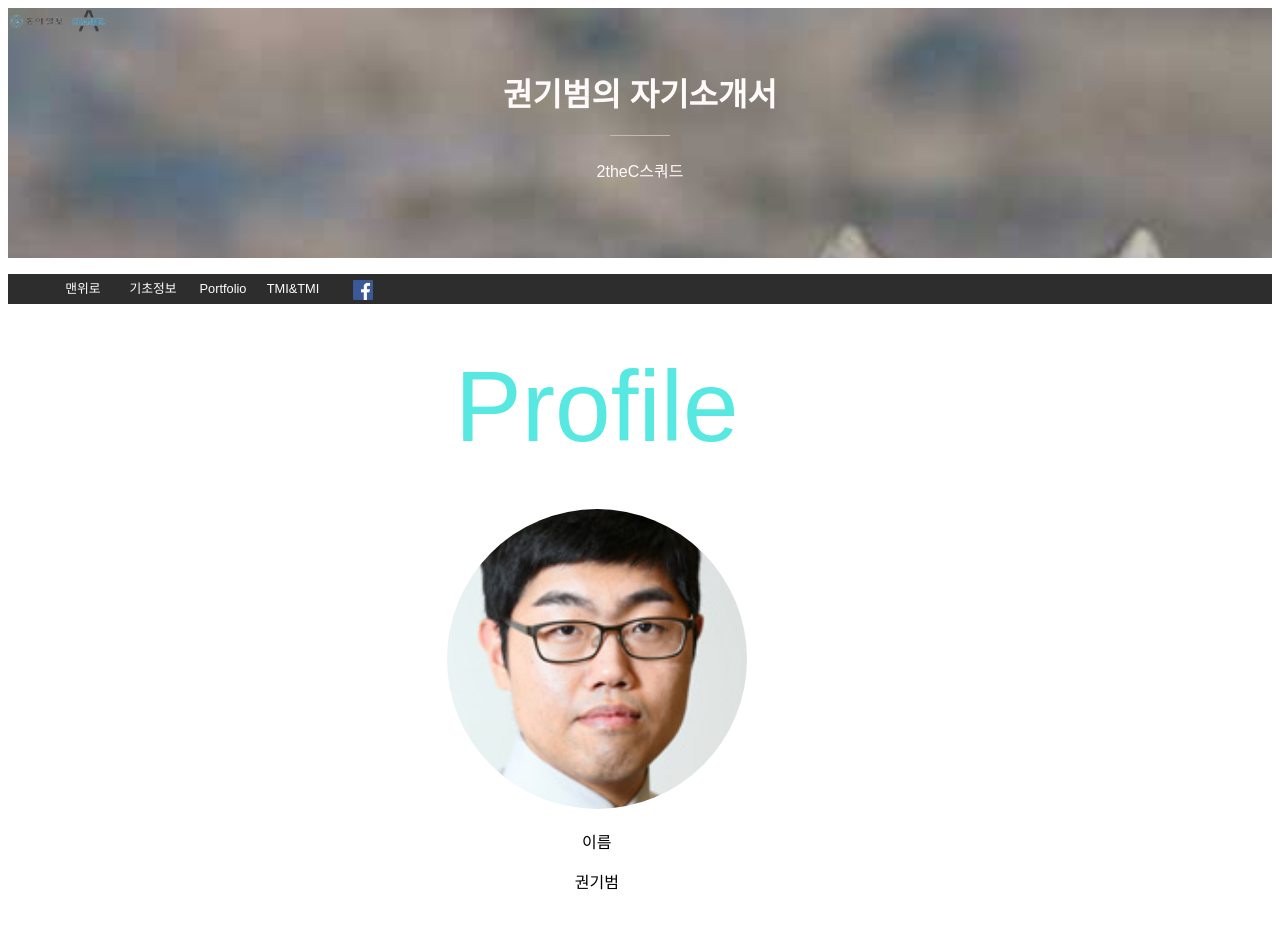
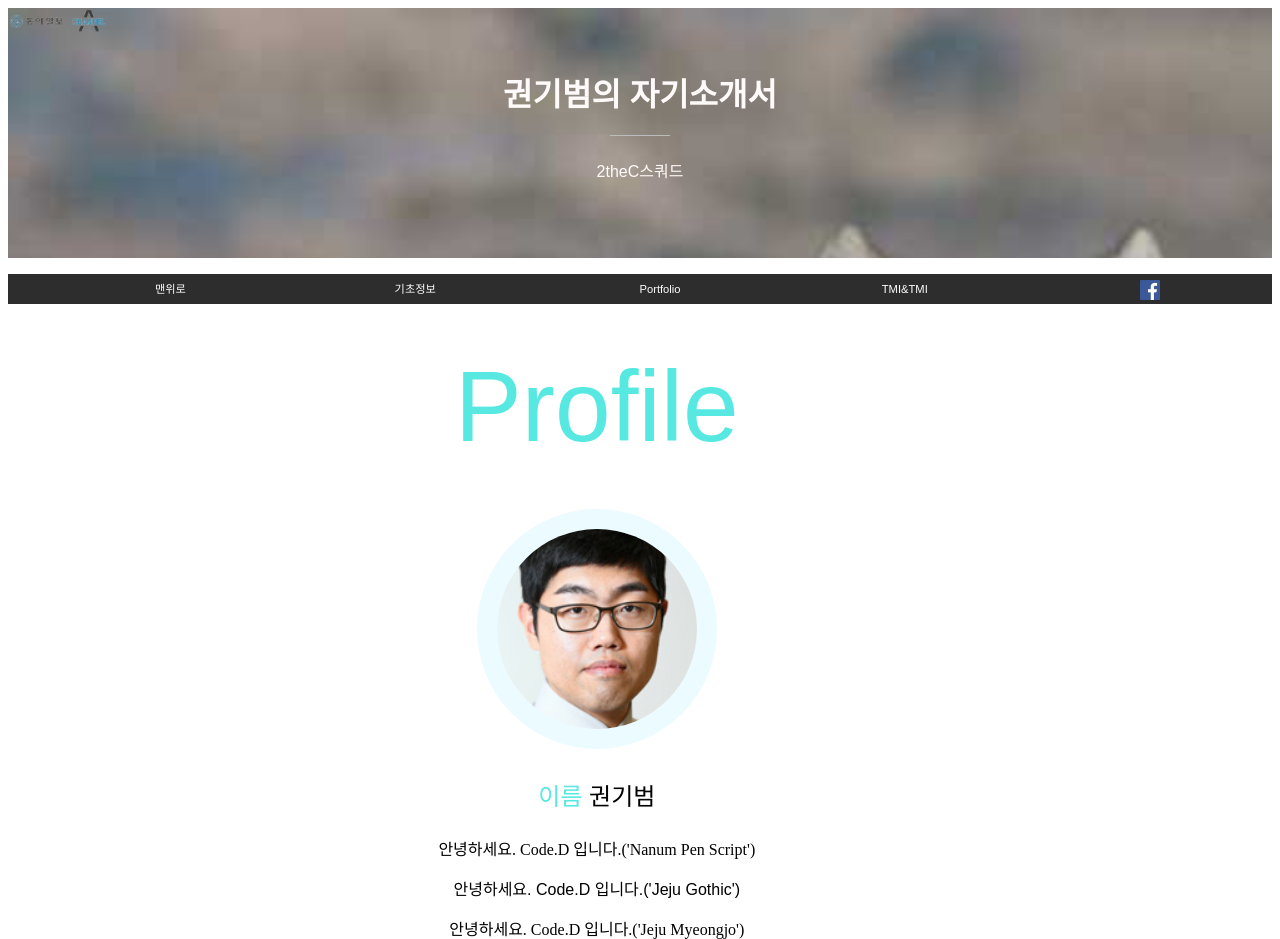
Before and after one commit to kakibom/resume, a plain HTML site: page index.html in a window 1280 px wide. Shown: the top 939 px of the page. Drawn offline with nearby package versions, Linux system fonts and the light colour scheme; a web font is replaced by a local one.

Commit message:
Add files via upload

```diff
--- a/index.html
+++ b/index.html
@@ -10,6 +10,7 @@
         <link href="http://fonts.googleapis.com/earlyaccess/jejumyeongjo.css" rel="stylesheet">
         <link href="http://fonts.googleapis.com/earlyaccess/nanumgothic.css" rel="stylesheet">
         <link href="http://fonts.googleapis.com/earlyaccess/nanumgothiccoding.css" rel="stylesheet">
+    <meta name="viewport" content="width=device-width, initial-scale=1">
   </head>
   <body>
     <div id="wrapper">
@@ -34,8 +35,10 @@
     <section>
       <article>
         <p class="subject">Profile</p>
-        <img class='propic' src="profile.jpg" width="400px">
-        <p class='jg'>이름</p>권기범<p><br>
+        <img class='propic' src="profile.jpg" width="200px" style="line-height:0px;"><br>
+        <p class='jg-p'><span class='jg-color'>이름</span> 권기범<br>
+
+        </p>
 
 
 
--- a/style.css
+++ b/style.css
@@ -2,6 +2,10 @@
 .jg-color {
   font-family: 'Jeju Gothic', sans-serif;
   color: #57E9E1;
+}
+.jg-p {
+  font-family: 'Jeju Gothic', sans-serif;
+  font-size: 150%;
 }
 .jm{font-family: 'Jeju Myeongjo', serif;}
 .ng{font-family: 'Nanum Gothic', sans-serif;}
@@ -57,18 +61,19 @@ article {
     float: left;
     line-height: 30px;
     vertical-align: middle;
+    position:relative; height:100%; width:20%; float:left;
 }
 
 #topMenu ul {
-    margin-left: : 30px auto;
+    margin-left: : 0px auto;
 }
 
 #topMenu .menuLink {
   text-decoration:none;
   color: white;
   display: block;
-  width: 70px;
-  font-size: 80%;
+  width: 100% auto;
+  font-size: 70%;
   font-family: 'Jeju Gothic', sans-serif;
 }
 
@@ -89,9 +94,9 @@ article {
 }
 
 .propic {
-  width: 300px;
-  height: 300px;
+  width: 200px;
+  height: 200px;
   border-radius: 50%;
+  border: 20px solid #EBFBFF;
   object-fit: cover;
-
 }
```
